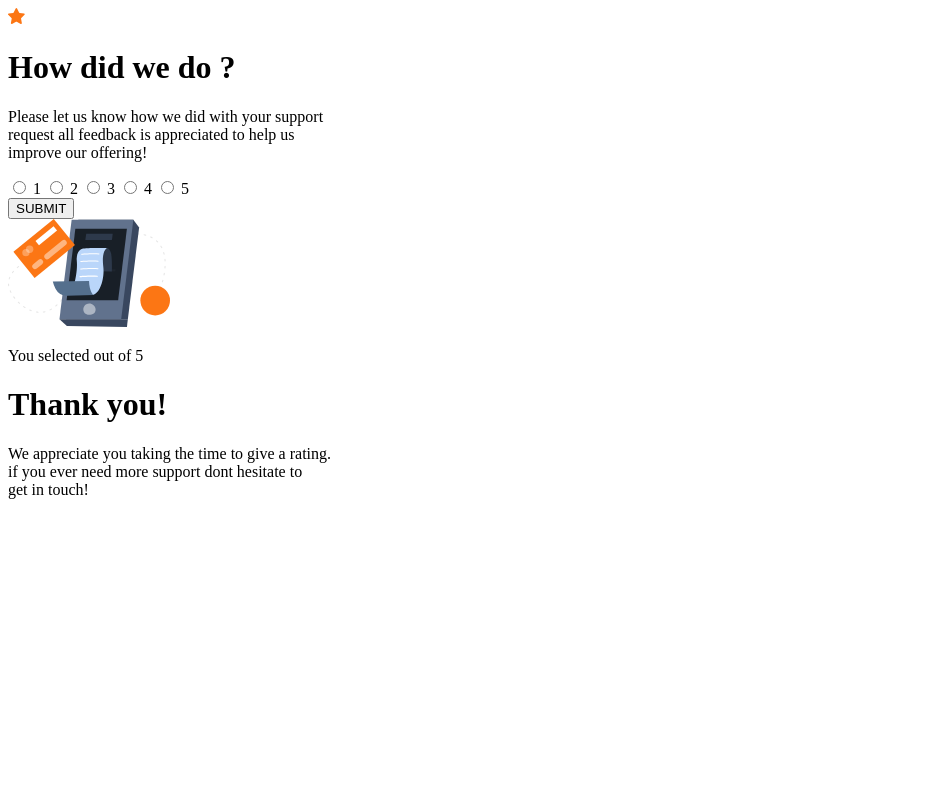
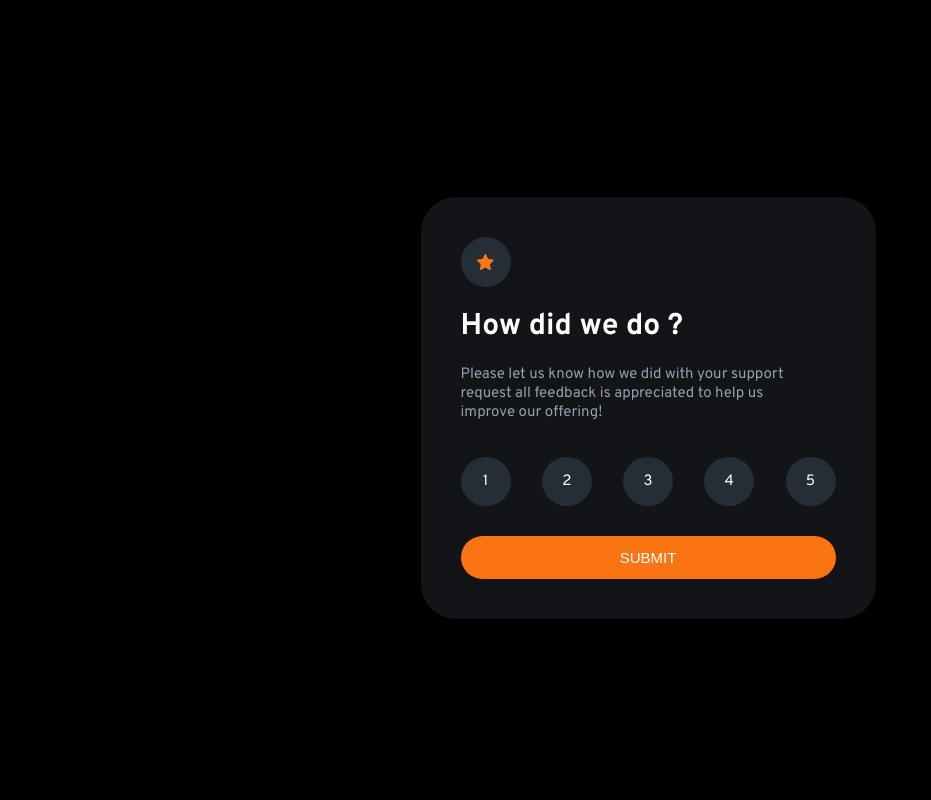
Before and after one commit to VINISH06/frontend-Sol4, a plain HTML site: page index.html in a window 1280 px wide. Shown: the top 800 px of the page, without its empty margins (0-931 px from the left). Drawn offline with Linux system fonts and the light colour scheme; the site is published under a folder, as on GitHub Pages, so addresses that start at the root find nothing.

Commit message:
Update index.html

```diff
--- a/index.html
+++ b/index.html
@@ -11,7 +11,7 @@
       sizes="32x32"
       href="./images/favicon-32x32.png"
     />
-    <link href="/style.css" type="text/css" rel="stylesheet" />
+    <link href="./style.css" type="text/css" rel="stylesheet" />
     <title>Frontend Mentor | Interactive rating component</title>
 
     <!-- Feel free to remove these styles or customise in your own stylesheet 👍 -->
```
